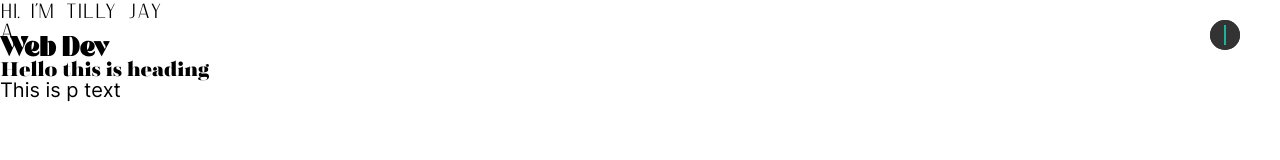
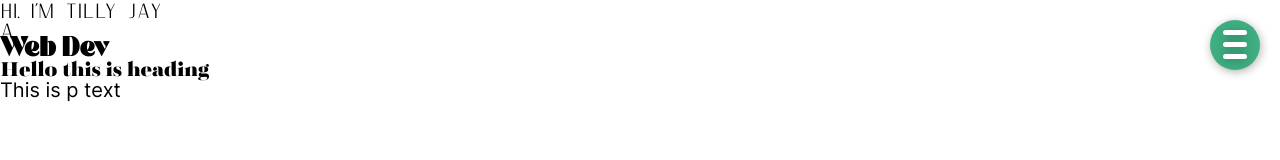
Before and after one commit to tillyjay/portfolio, a Gatsby site: page / in a window 1280 px wide. Built offline with nearby package versions, Linux system fonts and the light colour scheme; Gatsby itself is replaced by a stand-in of ours.

Commit message:
- created nav bar animation

```diff
--- a/src/components/Navigation.jsx
+++ b/src/components/Navigation.jsx
@@ -1,6 +1,8 @@
 import React, { useState } from 'react';
 import { Link } from 'gatsby';
+
 import '../styles/componentStyles/navigation.scss';
+
 
 const Navigation = () => {
   const [menuOpen, setMenuOpen] = useState(false);
@@ -13,26 +15,25 @@ const Navigation = () => {
       <div className={`navigation ${menuOpen ? 'open' : ''}`}>
       {menuOpen && <div className="overlay" onClick={toggleMenu}></div>}
       <div className="menu-toggle" onClick={toggleMenu}>
-          <div className="hamburger">
-            <span className="line"></span>
-            <span className="line"></span>
-            <span className="line"></span>
-          </div>
-          <div className="close-icon">
-            <span className="line"></span>
-            <span className="line"></span>
+        <div className={`box ${menuOpen ? 'active' : 'not-active'}`}>
+          <div className="btn">
+            <span></span>
+            <span></span>
+            <span></span>
           </div>
         </div>
+      </div>
+
       <div className="menu">
         <ul>
           <li>
-              <Link to="/">Home</Link>
+            <Link to="/index">Home</Link>
           </li>
           <li>
-              <Link to="/about">Work</Link>
+            <Link to="/portfolioexamples">Work</Link>
           </li>
           <li>
-              <Link to="/services">Resume</Link>
+            <Link to="/skills">Resume</Link>
           </li>
           <li>
             <Link to="/contact">About</Link>
--- a/src/styles/componentStyles/navigation.scss
+++ b/src/styles/componentStyles/navigation.scss
@@ -12,25 +12,29 @@
   justify-content: flex-start;
   padding: 20px;
   z-index: 1000;
+  overflow: hidden;
 
   .overlay {
     position: fixed;
     top: 0;
     left: 0;
-    width: 100%;
+    width: 50%;
     height: 100%;
     background-color: rgba(0, 0, 0, 0.5);
   }
 
   .menu-toggle {
-    position: relative;
+    position: absolute;
+    top: 20px;
+    right: 20px;
     cursor: pointer;
     width: 50px;
     height: 50px;
     display: flex;
     align-items: center;
     justify-content: center;
-    z-index: 1001;
+
+
 
     .hamburger,
     .close-icon {
@@ -57,7 +61,8 @@
     }
 
     .hamburger span:nth-child(1) {
-      top: 5px;
+      top: 50%;
+      transform: translateY(-50%);
     }
 
     .hamburger span:nth-child(2) {
@@ -66,12 +71,15 @@
     }
 
     .hamburger span:nth-child(3) {
-      bottom: 5px;
+      top: 50%;
+      transform: translateY(-50%);
     }
 
     .close-icon {
       transform: rotate(45deg);
     }
+
+
 
     .close-icon span:nth-child(1) {
       transform: rotate(45deg);
@@ -88,8 +96,15 @@
 
   .menu {
     background-color: #333;
+    display: none;
+    width: 50vw;
+    height: 100vh;
+    z-index: -10;
+    position: absolute;
+    top: 0;
+    right: 0;
     padding: 20px;
-    display: none;
+    margin: 0;
 
     ul {
       list-style: none;
@@ -114,6 +129,7 @@
 
     .menu-toggle .hamburger {
       transform: scale(0);
+
     }
 
     .menu-toggle .close-icon {
@@ -121,3 +137,175 @@
     }
   }
 }
+
+
+/* Converted CSS from SCSS */
+.box {
+  border-radius: 2px;
+  position: absolute;
+  top: 50%;
+  left: 50%;
+  transform: translate(-50%, -50%);
+  width: 400px;
+  height: 400px;
+  background: #3faf82;
+  box-shadow: 1px 2px 10px 0px rgba(0,0,0,0.3);
+ }
+
+ .btn {
+  width: 30px;
+  height: 50px;
+  position: absolute;
+  right: 0;
+
+  transform: translateY(-50%);
+  border-radius: 50%;
+  top: 50%;
+  left: 50%;
+  transform: translate(-50%, -50%);
+  cursor: pointer;
+
+ }
+ div.box,
+ div.box.active {
+  width: 50px;
+  height: 50px;
+  border-radius: 50%;
+ }
+
+ div.box.not-active .btn {
+  position: absolute;
+  top: 28px;
+  left: 28px;
+ }
+
+ div.box.not-active span {
+  display: block;
+  width:80%;
+  height: 5px;
+  margin-top: 7px;
+ }
+
+ span {
+  display: block;
+  width: 100%;
+  box-shadow: 0 2px 10px 0 rgba(0,0,0,0.3);
+  border-radius: 3px;
+  height: 8px;
+  background: #fff;
+  transition: all .3s;
+  position: relative;
+ }
+
+
+
+ span + span {
+  margin-top: 14px;
+ }
+
+ /* Additional CSS for animations */
+
+.active span:nth-child(1) {
+  animation: ease .7s top forwards;
+}
+
+.not-active span:nth-child(1) {
+  animation: ease .7s top-2 forwards;
+}
+
+.active span:nth-child(2) {
+  animation: ease .7s scaled forwards;
+}
+
+.not-active span:nth-child(2) {
+  animation: ease .7s scaled-2 forwards;
+}
+
+.active span:nth-child(3) {
+  animation: ease .7s bottom forwards;
+}
+
+.not-active span:nth-child(3) {
+  animation: ease .7s bottom-2 forwards;
+}
+
+@keyframes top {
+  0% {
+    top: 0;
+    transform: rotate(0);
+  }
+  50% {
+    top: 22px;
+    transform: rotate(0);
+  }
+  100% {
+    top: 22px;
+    transform: rotate(45deg);
+  }
+}
+
+@keyframes top-2 {
+  0% {
+    top: 22px;
+    transform: rotate(45deg);
+  }
+  50% {
+    top: 22px;
+    transform: rotate(0deg);
+  }
+  100% {
+    top: 0;
+    transform: rotate(0deg);
+  }
+}
+
+@keyframes bottom {
+  0% {
+    bottom: 0;
+    transform: rotate(0);
+  }
+  50% {
+    bottom: 22px;
+    transform: rotate(0);
+  }
+  100% {
+    bottom: 22px;
+    transform: rotate(135deg);
+  }
+}
+
+@keyframes bottom-2 {
+  0% {
+    bottom: 22px;
+    transform: rotate(135deg);
+  }
+  50% {
+    bottom: 22px;
+    transform: rotate(0);
+  }
+  100% {
+    bottom: 0;
+    transform: rotate(0);
+  }
+}
+
+@keyframes scaled {
+  50% {
+    transform: scale(0);
+  }
+  100% {
+    transform: scale(0);
+  }
+}
+
+@keyframes scaled-2 {
+  0% {
+    transform: scale(0);
+  }
+  50% {
+    transform: scale(0);
+  }
+  100% {
+    transform: scale(1);
+  }
+}
```
Also changed, not shown: src/styles/src/css/navigation.css (added). Lines whose indentation alone changed are shown as unchanged.
